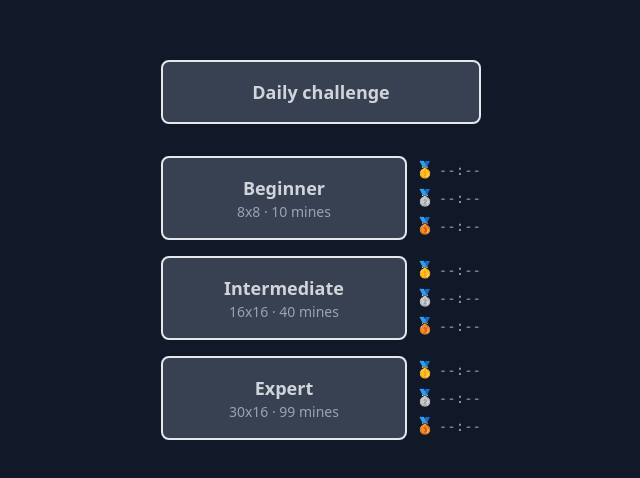
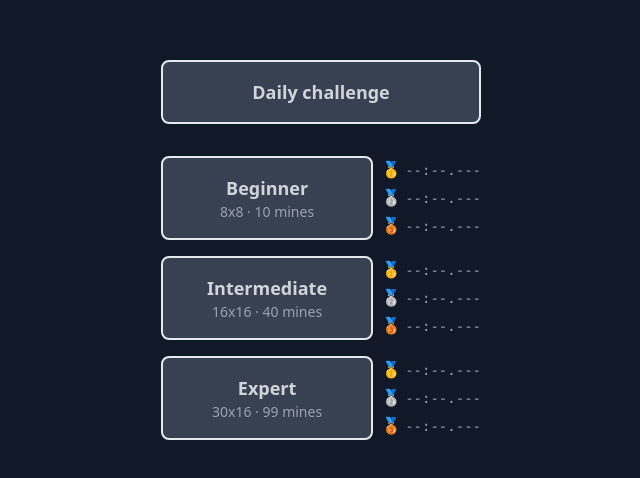
Before and after one commit to Zertz/minesweeper, a React (Vite) app: page / in a window 1280 px wide. Shown: the part 150-628 px from the top of the page, without its empty margins (319-959 px from the left). Built offline with nearby package versions, Linux system fonts and the light colour scheme.

Commit message:
Display milliseconds

```diff
--- a/src/Board.tsx
+++ b/src/Board.tsx
@@ -1,3 +1,4 @@
+import { formatMilliseconds } from "./formatMilliseconds";
 import { UseBoard } from "./useBoard";
 
 export function Board({
@@ -20,9 +21,9 @@ export function Board({
               ? "Awesome! You finished in"
               : "Oh no! You blew it in"}
           </span>
-          <span className="text-xl">{`${Math.round(
-            (finishTime - startTime) / 1000
-          )} seconds!`}</span>
+          <span className="text-xl">
+            {formatMilliseconds(finishTime - startTime)}
+          </span>
           <button
             className="mt-4 rounded border border-gray-300 bg-gray-700 px-2 py-1 text-gray-300 transition-colors hover:border-gray-200 hover:bg-gray-600"
             onClick={newGame}
--- a/src/Home.tsx
+++ b/src/Home.tsx
@@ -57,19 +57,19 @@ export function Home({ startGame }: Pick<UseBoard, "startGame">) {
               <li>
                 🥇
                 <span className="ml-1 text-sm">
-                  {fastestTimes[0] || "--:--"}
+                  {fastestTimes[0] || "--:--.---"}
                 </span>
               </li>
               <li>
                 🥈
                 <span className="ml-1 text-sm">
-                  {fastestTimes[1] || "--:--"}
+                  {fastestTimes[1] || "--:--.---"}
                 </span>
               </li>
               <li>
                 🥉
                 <span className="ml-1 text-sm">
-                  {fastestTimes[2] || "--:--"}
+                  {fastestTimes[2] || "--:--.---"}
                 </span>
               </li>
             </ol>
--- /dev/null
+++ b/src/formatMilliseconds.ts
@@ -0,0 +1,6 @@
+export function formatMilliseconds(ms: number) {
+  const m = `${Math.floor(ms / 1000 / 60)}`.padStart(2, "0");
+  const s = `${Math.floor(ms / 1000) % 60}`.padStart(2, "0");
+
+  return `${m}:${s}.${`${ms % 1000}`.padEnd(3, "0")}`;
+}
--- a/src/leaderboard.ts
+++ b/src/leaderboard.ts
@@ -1,3 +1,4 @@
+import { formatMilliseconds } from "./formatMilliseconds";
 import { BoardConfiguration } from "./types";
 
 type LeaderboardItem = {
@@ -46,11 +47,7 @@ export function getFastestTimes(
     .filter(({ boardConfiguration }) => boardConfiguration.id === difficulty)
     .map(({ startTime, finishTime }) => finishTime - startTime)
     .sort((a, b) => a - b)
+    .filter((ms) => ms < 1000 * 60 * 100)
     .filter((_, index) => index < limit)
-    .map((ms) => {
-      const m = `${Math.floor(ms / 1000 / 60)}`.padStart(2, "0");
-      const s = `${Math.floor(ms / 1000) % 60}`.padStart(2, "0");
-
-      return `${m}:${s}`;
-    });
+    .map((ms) => formatMilliseconds(ms));
 }
```
